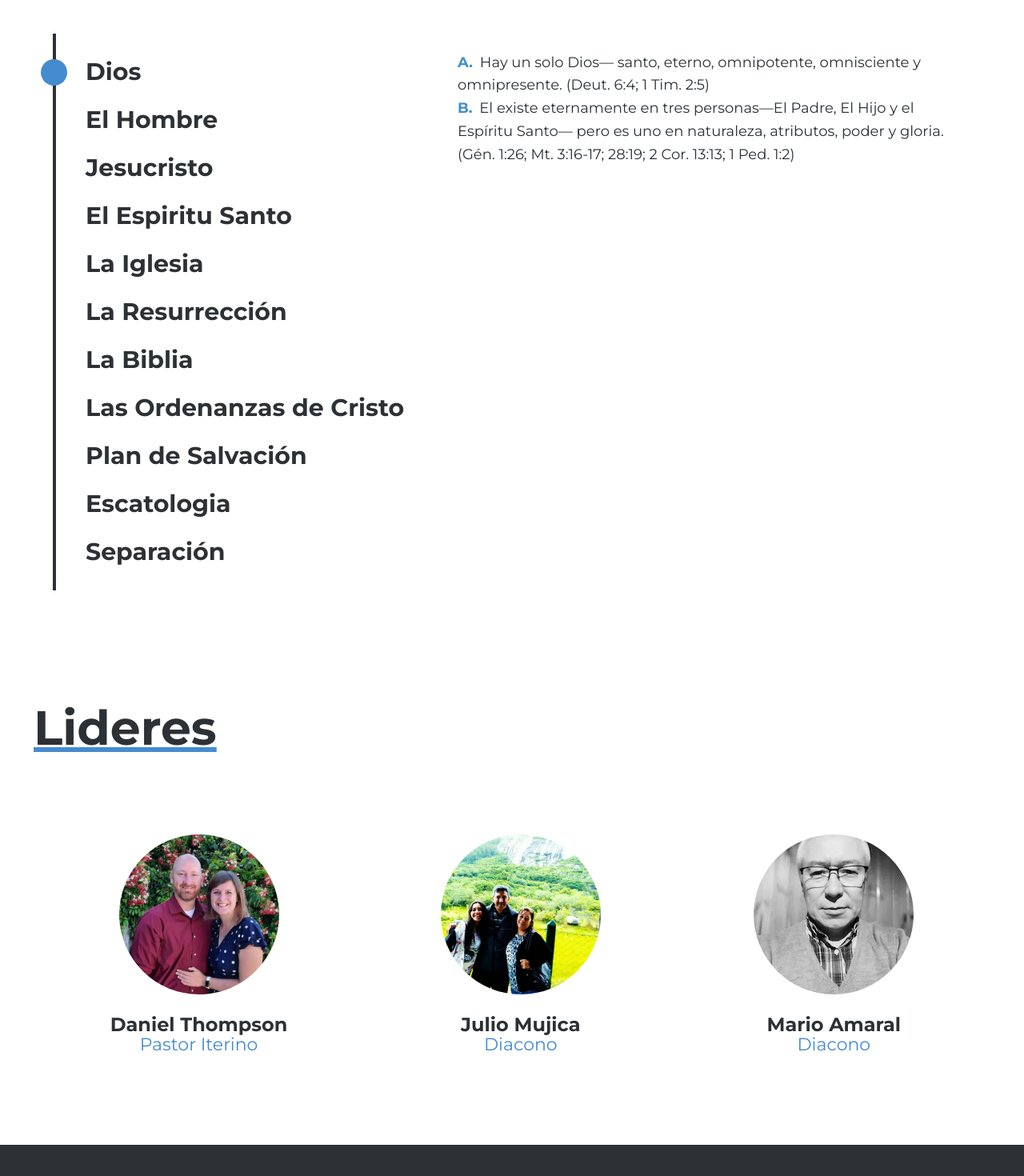
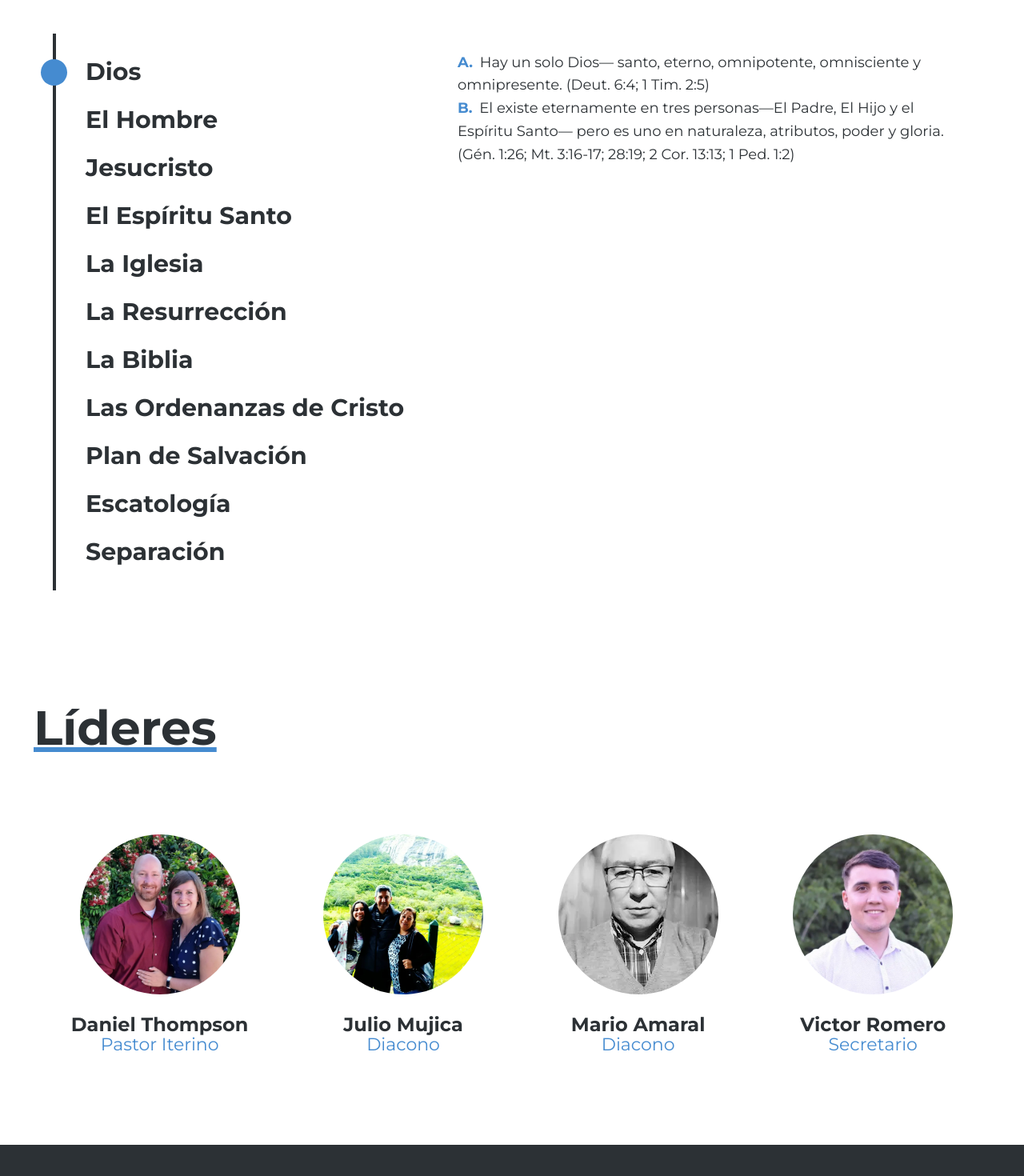
Before and after one commit to Iglesia-Centro-Biblico/icb-pagina, a Vue app: page / in a window 1280 px wide. Shown: the part 1903-3373 px from the top of the page at 80% size. Built offline with nearby package versions, Linux system fonts and the light colour scheme.

Commit message:
agregue a victor y corregui algunas faltas ortograficas

```diff
--- a/src/views/InicioView.vue
+++ b/src/views/InicioView.vue
@@ -65,7 +65,7 @@
     </div>
   </div>
   <div id="lideres" class="icb-lideres">
-    <h2 class="icb--titulo">Lideres</h2>
+    <h2 class="icb--titulo">Líderes</h2>
     <div class="lideres-container">
       <div class="lider" v-for="lider in lideres" :key="lider">
         <img class="lider-img" :src="lider.img" :title="lider.name" >
@@ -83,6 +83,7 @@
   import DanielThompson from '../assets/images/daniel_thompson.webp';
   import JulioMujica from '../assets/images/julio_mujica.webp';
   import MarioAmaral from '../assets/images/mario_amaral.webp';
+  import VictorRomero from '../assets/images/victor_romero.webp';
 
   const redirect = (page: string) => {
     const el = document.getElementById(page);
@@ -130,7 +131,7 @@
         { id: '4.', child: 2, text: 'Vendrá después para reinar mil años en la tierra. (Is. 11:1-16;  Apoc.20:4-6)' },
     ],
   }, {
-    titulo: 'El Espiritu Santo',
+    titulo: 'El Espíritu Santo',
     explicacion: [
         { id: 'A.', text: 'Es una persona. La tercera persona de la Trinidad. (Hch. 5:3-4; 9:32; 13:2-4; 16:6-7)' },
         { id: 'B.', text: 'Vino el día de Pentecostés para morar en todo creyente para siempre. (Hch.1:4-5; 8; 2:1-4; Jn. 14:16-17; 1 Cor. 3:16; 6:19-20; Rom. 8:9-17)' },
@@ -205,7 +206,7 @@
 
     ],
   }, {
-    titulo: 'Escatologia',
+    titulo: 'Escatología',
     explicacion: [
         { text: 'Sostenemos por la fe el Pre-milenialismo y Pre-tribulacionismo. Quiere decir que nuestra reunión con Cristo ha de ocurrir antes del período que en la Biblia se conoce como de tribulación, de ira y de prueba que vendrá sobre el mundo entero. Será en las nubes como lo dice 1 Tes. 4:17, donde los muertos en Cristo resucitarán primero y luego los santos vivos arrebatados, para compadecer ante el tribunal de Cristo y recibir según lo que hayamos hecho mientras estuvimos en el cuerpo. Posteriormente la Iglesia de Cristo celebrará como esposa las bodas del Cordero y finalmente descenderá con Cristo como Rey, para reinar sobre la tierra por mil años. Esto ocurrirá al fin de los siete años de tribulación y será la inauguración del Reino milenial, y cuyo final será el estado Eterno. (1 Tes. 4:14-17; Jn. 14:1-3; Apoc. 20:1-6; 3:10; 2 Cor. 5:10: 1 Cor. 15:50-53)' },
     ],
@@ -233,6 +234,10 @@
     name: 'Mario Amaral',
     title: 'Diacono',
     img: MarioAmaral,
+  }, {
+    name: 'Victor Romero',
+    title: 'Secretario',
+    img: VictorRomero,
   }];
 
 
```
Also changed, not shown: src/assets/images/victor_romero.webp (added).
